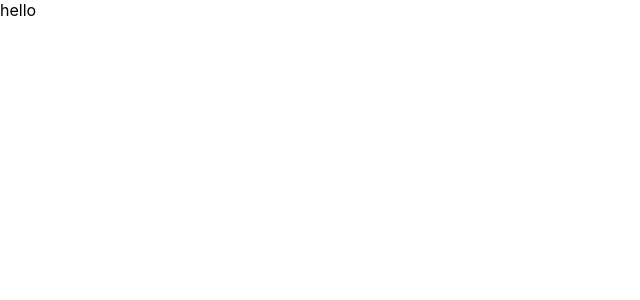
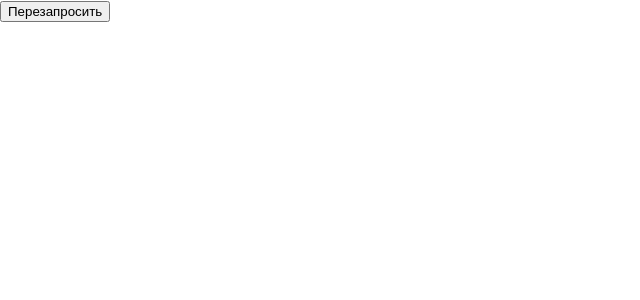
Before and after one commit to GrayWolf83/03-react-module, a React (Create React App) app: page / in a window 1280 px wide. Shown: the top 300 px of the page, without its empty margins (0-640 px from the left). Built offline with nearby package versions, Linux system fonts and the light colour scheme.

Commit message:
task/1 useFetch

```diff
--- a/src/App.js
+++ b/src/App.js
@@ -1,5 +1,32 @@
+import { useFetch } from './hooks/useFetch'
+import './App.css'
+
 function App() {
-	return <div className='App'>hello</div>
+	const { data, isLoading, error, refetch } = useFetch(
+		'https://jsonplaceholder.typicode.com/posts',
+	)
+
+	return (
+		<div>
+			<div>
+				<button
+					onClick={() =>
+						refetch({
+							params: {
+								_limit: 3,
+							},
+						})
+					}>
+					Перезапросить
+				</button>
+			</div>
+			{isLoading && 'Загрузка...'}
+			{error && 'Произошла ошибка'}
+			{data &&
+				!isLoading &&
+				data.map((item) => <div key={item.id}>{item.title}</div>)}
+		</div>
+	)
 }
 
 export default App
--- /dev/null
+++ b/src/hooks/useFetch.js
@@ -0,0 +1,29 @@
+import { useState } from 'react'
+
+export function useFetch(url) {
+	const [data, setData] = useState()
+	const [isLoading, setIsLoading] = useState(false)
+	const [error, setError] = useState(null)
+
+	async function refetch(props) {
+		setIsLoading(true)
+		setError(null)
+		let urlParams = url
+		if (props && props?.params) {
+			urlParams += '?'
+			Object.keys(props.params).forEach((key) => {
+				urlParams += `${key}=${props.params[key]}&`
+			})
+		}
+
+		await fetch(urlParams)
+			.then((res) => res.json())
+			.then((loadedData) => setData(loadedData))
+			.catch((error) => setError(error))
+			.finally(() => {
+				setIsLoading(false)
+			})
+	}
+
+	return { data, isLoading, error, refetch }
+}
```
